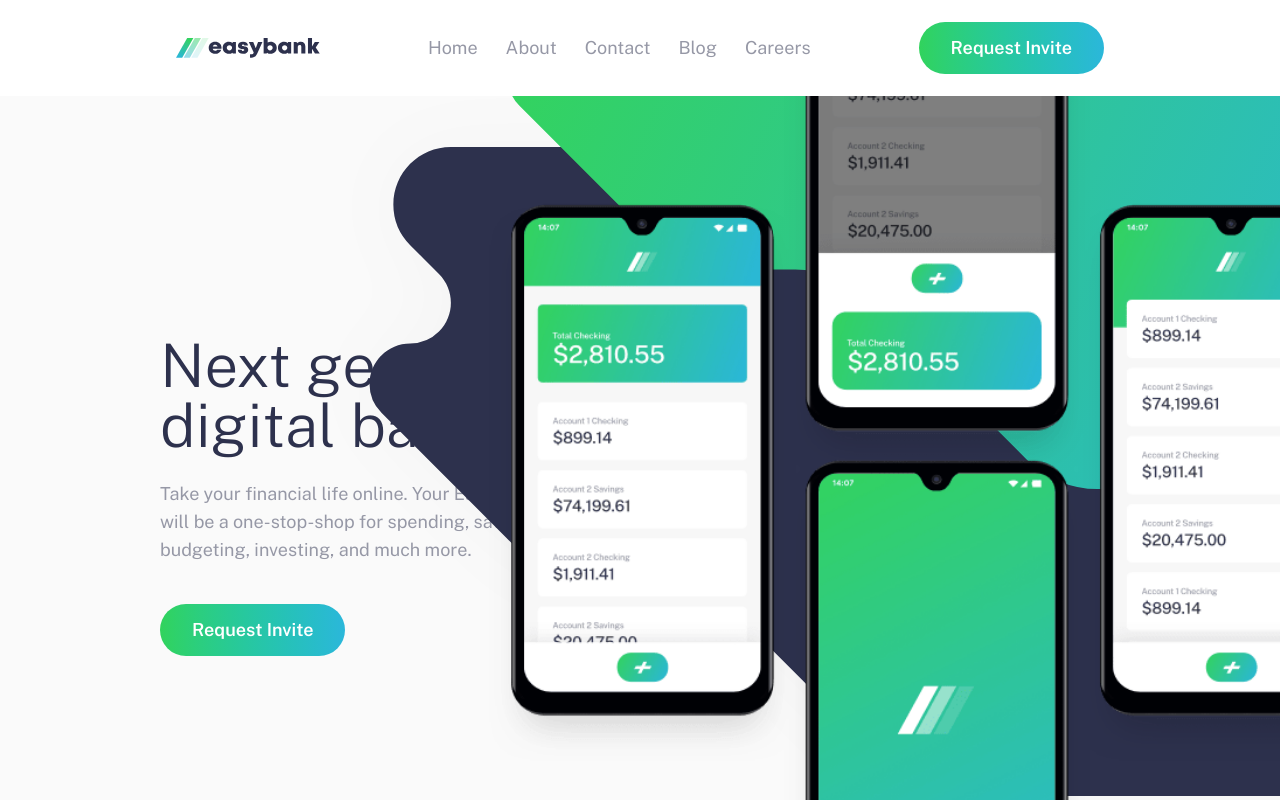
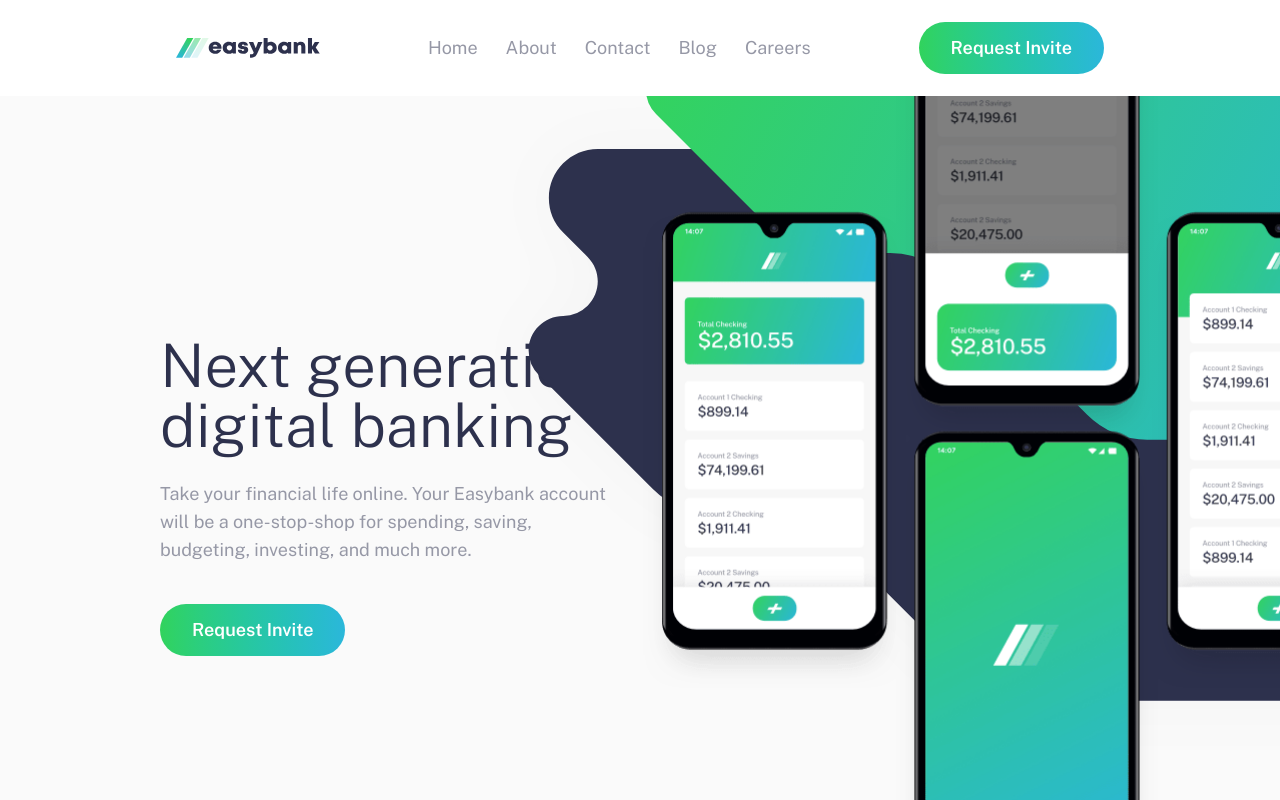
Before and after one commit to DanielJohn17/web_challenges, a React (Vite) app in the folder easybank-landing-page-master/: page / in a window 1280 px wide. Shown: the top 800 px of the page. Built offline with nearby package versions, Linux system fonts and the light colour scheme; a web font is replaced by a local one.

Commit message:
Minor fix

```diff
--- a/easybank-landing-page-master/src/containers/HeroSection.tsx
+++ b/easybank-landing-page-master/src/containers/HeroSection.tsx
@@ -19,17 +19,17 @@
         </div>
       </div>
 
-      <div className="absolute h-screen -right-72 -top-64 z-0">
+      <div className="absolute h-screen -right-[458px] -top-52 z-0">
         <div className="relative h-full">
           <img
             src={BGIntroDesktop}
             alt="Mobile Banking"
-            className="w-full overflow-clip"
+            className="w-[85%] object-cover"
           />
           <img
             src={ImageMockups}
             alt="Mockups"
-            className="w-4xl z-10 absolute left-48 top-20 object-contain"
+            className="w-3xl z-10 absolute left-44 top-20 object-contain"
           />
         </div>
       </div>
```
